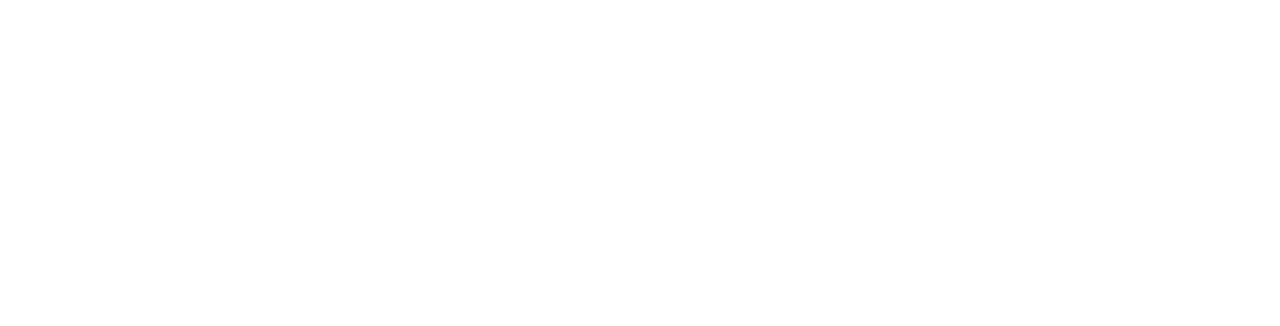
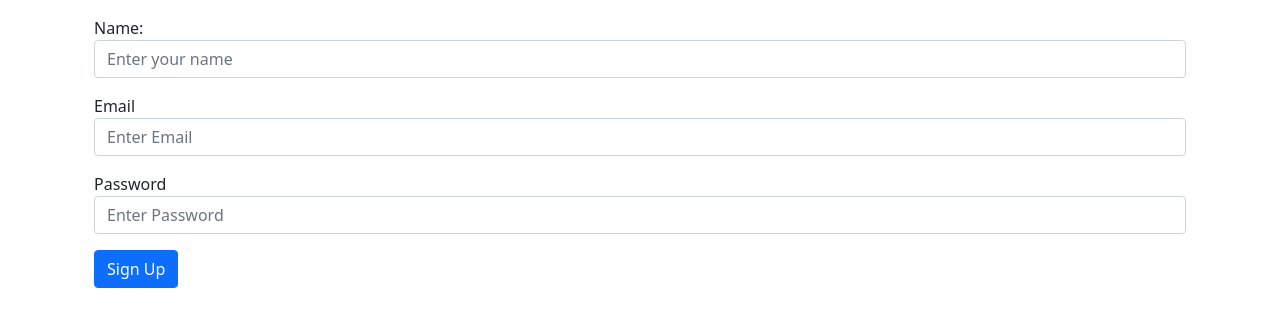
Before and after one commit to daksh-innovaccer/casptone_new, a React (Create React App) app in the folder client/: page /signup in a window 1280 px wide. Before the commit this address had no page. Shown: the top 326 px of the page. Built offline with nearby package versions, Linux system fonts and the light colour scheme.

Commit message:
auth changes

```diff
--- a/client/package.json
+++ b/client/package.json
@@ -12,6 +12,7 @@
     "react": "^18.1.0",
     "react-bootstrap": "^2.3.0",
     "react-dom": "^18.1.0",
+    "react-google-login": "^5.2.2",
     "react-redux": "^8.0.1",
     "react-router-dom": "^6.3.0",
     "react-scripts": "5.0.1",
--- a/client/src/App.js
+++ b/client/src/App.js
@@ -1,13 +1,38 @@
 import "bootstrap/dist/css/bootstrap.min.css"
+import { Route, Routes } from 'react-router-dom'
+import { useSelector } from "react-redux"
 import SignIn from './Components/Auth/SignIn'
-import { Route, Routes } from 'react-router-dom'
+import Signup from './Components/Auth/Signup'
 import ListDetails from "./Components/Auth/ListDetails";
+import Header from "./Components/Header/Header";
+import Services from "./Services/Services"
+import { useDispatch } from "react-redux"
+import { useNavigate } from "react-router-dom"
+import ForgotPassword from "./Components/Auth/ForgotPassword"
+
 function App() {
+    const localdata = localStorage.getItem('token')
+    const { email, password, isLogged } = useSelector((state) => state)
+    const dispatch = useDispatch()
+    const navigate = useNavigate()
+    const logoutHandler = () => {
+        localStorage.removeItem('token')
+        Services.signout().then((res) => {
+            //dispatch({ type: "logged", value: false })
+            navigate("/signin")
+        })
+
+    }
+
 return (
-        <div className="App">
+    <div className="container mt-3 mb-3">
+        {localdata ? <Header loggedState={isLogged} onLogoutClick={logoutHandler} /> : ""}
         <Routes>
             <Route path='/signin' element={<SignIn />}></Route>
             <Route path="/list" element={<ListDetails />}></Route>
+            <Route path="/signup" element={<Signup />}></Route>
+            <Route path="/signout"></Route>
+            <Route path="/forgot-password" element={<ForgotPassword />}></Route>
         </Routes>
     </div>
 );
--- /dev/null
+++ b/client/src/Components/Auth/ForgotPassword.js
@@ -0,0 +1,67 @@
+import { useSelector } from "react-redux"
+import { useDispatch } from "react-redux"
+import Services from "../../Services/Services"
+import { useState } from "react"
+
+const ForgotPassword = () => {
+    // const [email, setEmail] = useState()
+    const [message, setMessage] = useState('')
+    const [error, setError] = useState('')
+    const dispatch = useDispatch()
+    const { email} = useSelector((state) => state)
+
+    const emailChangeHandler=(e)=>{
+        dispatch({type: "email", value: e.target.value})
+        setMessage('')
+        setError('')
+    }
+
+    const forgotpassword=(e)=>{
+        e.preventDefault()
+        setMessage('')
+        setError('')
+        Services.forgotpassword(JSON.stringify({ email })).then((res)=>{
+            try{
+                console.log(res.message)
+                setMessage(res.message)
+            }catch{
+                console.log(res.error)
+                setError(res.error)
+            }
+        })
+    }
+    return (
+        <div className="container" style={{ height: "calc(100vh - 200px)" }}>
+            <h2 className="mt-5 mb-5">Please type your email for password reset link</h2>
+
+            {message && (
+                <h4 className="bg-success"></h4>
+            )}
+            {error && (
+                <h4 className="bg-warning"></h4>
+            )}
+
+            <form>
+                <div className="form-group mt-5">
+                    <input
+                        type="email"
+                        className="form-control"
+                        placeholder="Your email address"
+                        // value={email}
+                        name="email"
+                        onChange={emailChangeHandler}
+                        autoFocus
+                    />
+                </div>
+                <button
+                    onClick={forgotpassword}
+                    className="btn btn-raised btn-primary"
+                >
+                    Send Password Resest Link
+                </button>
+            </form>
+        </div>
+    )
+}
+
+export default ForgotPassword
--- a/client/src/Components/Auth/SignIn.js
+++ b/client/src/Components/Auth/SignIn.js
@@ -2,6 +2,8 @@ import { useDispatch, useSelector } from 'react-redux'
 import Service from '../../Services/Services'
 import { useNavigate } from 'react-router-dom'
 import { useEffect } from 'react'
+import SocialLogin from "./SocialLogin"
+import { Link } from 'react-router-dom'
 
 const SignIn = () => {
     const dispatch = useDispatch()
@@ -66,7 +68,20 @@ const SignIn = () => {
                     />
                 </div>
                 <button type="submit" className="btn btn-primary">Login</button>
+                <br />
+                <br />
+                <Link to="/forgot-password" className="text-danger">
+                    {" "}
+                    Forgot Password
+                </Link>
+
+                <br />
+                <br /><SocialLogin />
             </form>
+            <hr className="my-4" />
+            <p className="text-center">
+                Don't have an account?<a href="/signup"> SignUp</a>
+            </p>
         </div>
     )
 }
--- /dev/null
+++ b/client/src/Components/Auth/Signup.js
@@ -0,0 +1,79 @@
+import { useNavigate } from "react-router-dom"
+import Services from "../../Services/Services"
+import { useDispatch } from "react-redux"
+import { useSelector } from "react-redux"
+
+const Signup = () => {
+    const navigate = useNavigate()
+    const dispatch = useDispatch()
+    const { name, email, password } = useSelector((state) => state)
+
+    const nameChangeHandler = (e) => {
+        dispatch({ type: "name", value: e.target.value })
+    }
+
+    const emailChangeHandler = (e) => {
+        dispatch({ type: "email", value: e.target.value })
+    }
+
+    const passwordChangeHandler = (e) => {
+        dispatch({ type: "password", value: e.target.value })
+    }
+
+
+    const signupHandler = (e) => {
+        e.preventDefault()
+        const data = {
+            name: name,
+            email: email,
+            password: password
+        }
+        Services.signup(data).then((res) => {
+            if (res.data != '') {
+                navigate('/signin')
+            }
+
+        })
+
+    }
+    return (
+        <div className="container mt-3">
+            <form onSubmit={signupHandler}>
+                <div className="mb-3 mt-3">
+                    <label htmlFor="name">Name:</label>
+                    <input
+                        type="text"
+                        name="name"
+                        id="name"
+                        className="form-control"
+                        placeholder="Enter your name"
+                        onChange={nameChangeHandler} />
+                </div>
+                <div className="mb-3 mt-3">
+                    <label htmlFor="email">Email</label>
+                    <input type="email"
+                        name="email"
+                        id="email"
+                        className="form-control"
+                        placeholder="Enter Email"
+                        onChange={emailChangeHandler}
+                    />
+                </div>
+                <div className="mb-3 mt-3">
+                    <label htmlFor="password">Password</label>
+                    <input type="password"
+                        name="password"
+                        id="password"
+                        placeholder="Enter Password"
+                        className="form-control"
+                        onChange={passwordChangeHandler}
+                    />
+                </div>
+                <button type="submit" className="btn btn-primary">Sign Up</button>
+            </form>
+
+        </div>
+    )
+}
+
+export default Signup
--- /dev/null
+++ b/client/src/Components/Auth/SocialLogin.js
@@ -0,0 +1,57 @@
+import React from 'react';
+import { useDispatch, useSelector } from 'react-redux'
+import ReactDOM from 'react-dom';
+import { useNavigate } from 'react-router-dom'
+import { GoogleLogin } from 'react-google-login';
+import refreshTokenSetup from '../../utils/refreshTokenSetup';
+import Services from '../../Services/Services';
+// or
+// import { GoogleLogin } from 'react-google-login';
+
+const SocialLogin = () => {
+    const dispatch = useDispatch()
+    const navigate = useNavigate()
+    const onSuccess = (response) => {
+        console.log(response);
+        const { googleId, name, email, imageUrl } = response.profileObj;
+        const user = {
+            password: googleId,
+            name: name,
+            email: email,
+            imageUrl: imageUrl
+        };
+        Services.sociallogin(user).then((res) => {
+            if (res.data !== '') {
+                localStorage.setItem("token", res.data.token)
+                dispatch({ type: "logged", value: true })
+                navigate("/list")
+
+            }
+            else {
+                dispatch({ type: "logged", value: false })
+            }
+        })
+        refreshTokenSetup(response)
+    }
+
+    const onFailure = (res) => {
+        console.log('Login failed res:', res)
+    }
+
+    return (
+        <div>
+            <GoogleLogin
+                clientId="758701250356-ut77tpqko0umblc2vuih6qoiq120plbt.apps.googleusercontent.com"
+                buttonText="Login with Google"
+                onSuccess={onSuccess}
+                onFailure={onFailure}
+                cookiePolicy={'single_host_origin'}
+                style={{ marginTop: '100px' }}
+                // isSignedIn={true}
+            />,
+        </div>
+    );
+}
+
+
+export default SocialLogin
--- /dev/null
+++ b/client/src/Components/Header/Header.js
@@ -0,0 +1,24 @@
+import { Link } from "react-router-dom"
+
+const Header = (props) => {
+
+    return (
+        <nav className="navbar navbar-expand-lg navbar-dark bg-dark">
+            <div className="container-fluid">
+                <ul>
+                    <li>
+                        <Link to="/list"></Link>
+                    </li>
+
+                    {props.loggedState ?
+                        <li>
+                            <button className="btn btn-primary" onClick={props.onLogoutClick}>Logout</button>
+                        </li> : ""}
+
+                </ul>
+            </div>
+        </nav>
+    )
+}
+
+export default Header
--- a/client/src/Services/Services.js
+++ b/client/src/Services/Services.js
@@ -13,6 +13,15 @@ class Service{
     signup(data){
         return axios.post(USER_BASE_URL + 'auth/signup', data, {headers: headers})
     }
+    sociallogin(credentials){
+        return axios.post(USER_BASE_URL + 'auth/social-login', credentials, {headers:headers})
+    }
+    signout(){
+        return axios.get(USER_BASE_URL + "auth/signout")
+    }
+    forgotpassword(email){
+        return axios.post(USER_BASE_URL + "auth/forgot-password", email, {headers:headers})
+    }
 }
 
 export default new Service()
--- a/client/src/Store/store.js
+++ b/client/src/Store/store.js
@@ -3,14 +3,15 @@ import { createStore } from 'redux'
 const initialState = {
     email: '',
     password: '',
-    isLogged: '',
+    isLogged: true,
     users: [],
-    fullname: '',
+    name: '',
     usermail: '',
     userpassword:'',
     userphone: '',
     usergender :'Male',
-    id: ''
+    id: '',
+    // message: ''
 }
 const crudReducer = (state = initialState, action) => {
     if (action.type === 'email') {
@@ -37,10 +38,10 @@ const crudReducer = (state = initialState, action) => {
             users: action.value
         }
     }
-    if (action.type === 'fullname') {
+    if (action.type === 'name') {
         return {
             ...state,
-            fullname: action.value
+            name: action.value
         }
     }
     if (action.type === 'usermail') {
@@ -67,6 +68,12 @@ const crudReducer = (state = initialState, action) => {
             usergender: action.value
         }
     }
+    // if (action.type === 'message') {
+    //     return {
+    //         ...state,
+    //         message: action.value
+    //     }
+    // }
     return state;
 }
 
--- /dev/null
+++ b/client/src/utils/refreshTokenSetup.js
@@ -0,0 +1,14 @@
+const refreshTokenSetup = (res) => {
+    let refreshTiming = (res.tokenObj.expires_in || 3600 - 5 * 60) * 1000
+    const refreshToken = async () => {
+        const newAuthRes = await res.reloadAuthReponse();
+        refreshTiming = (newAuthRes.expires_in || 3600 - 5 * 60) * 1000
+        console.log('newAuthRes:', newAuthRes)
+        console.log('new auth token:', newAuthRes.id_token)
+        setTimeout(refreshToken, refreshTiming)
+
+    };
+    setTimeout(refreshToken, refreshTiming)
+}
+
+export default refreshTokenSetup
```
Also changed, not shown: 2 other files (tests, documents, lock files or other folders). Lines whose indentation alone changed are shown as unchanged.
